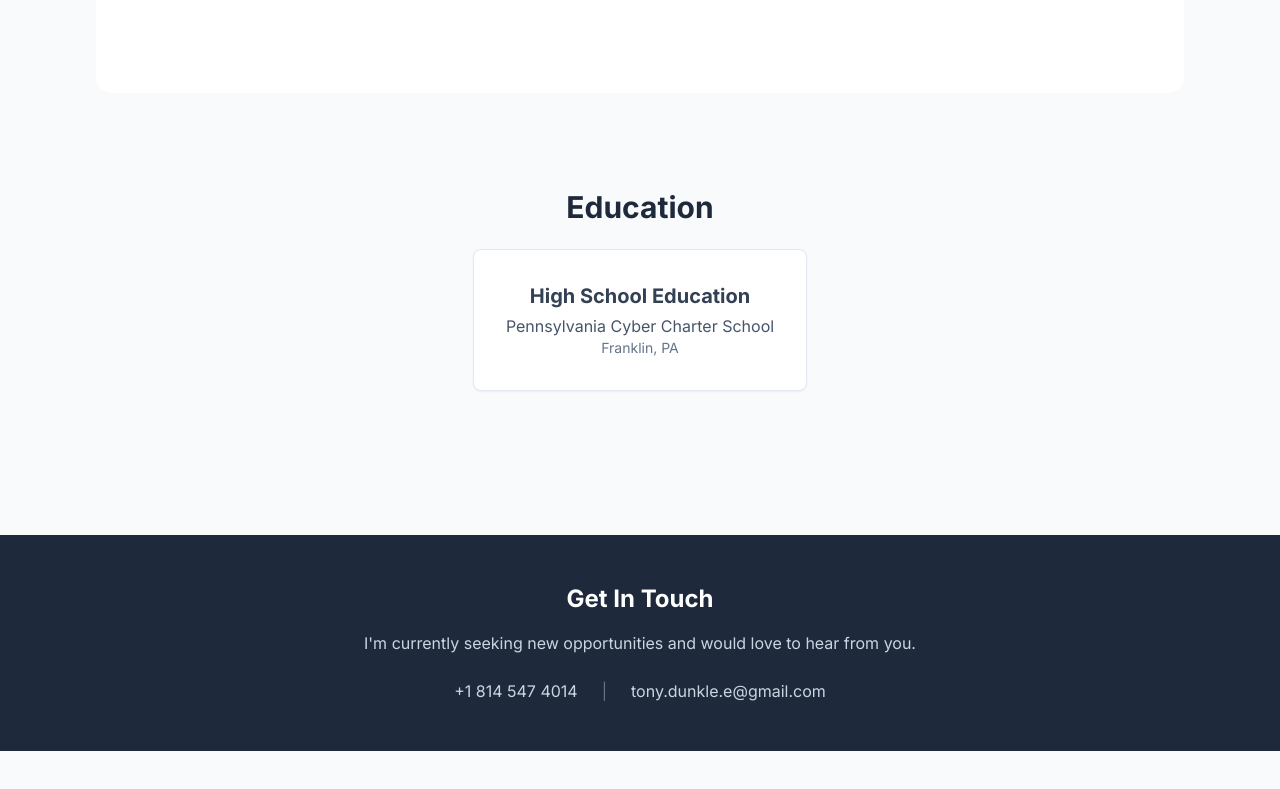
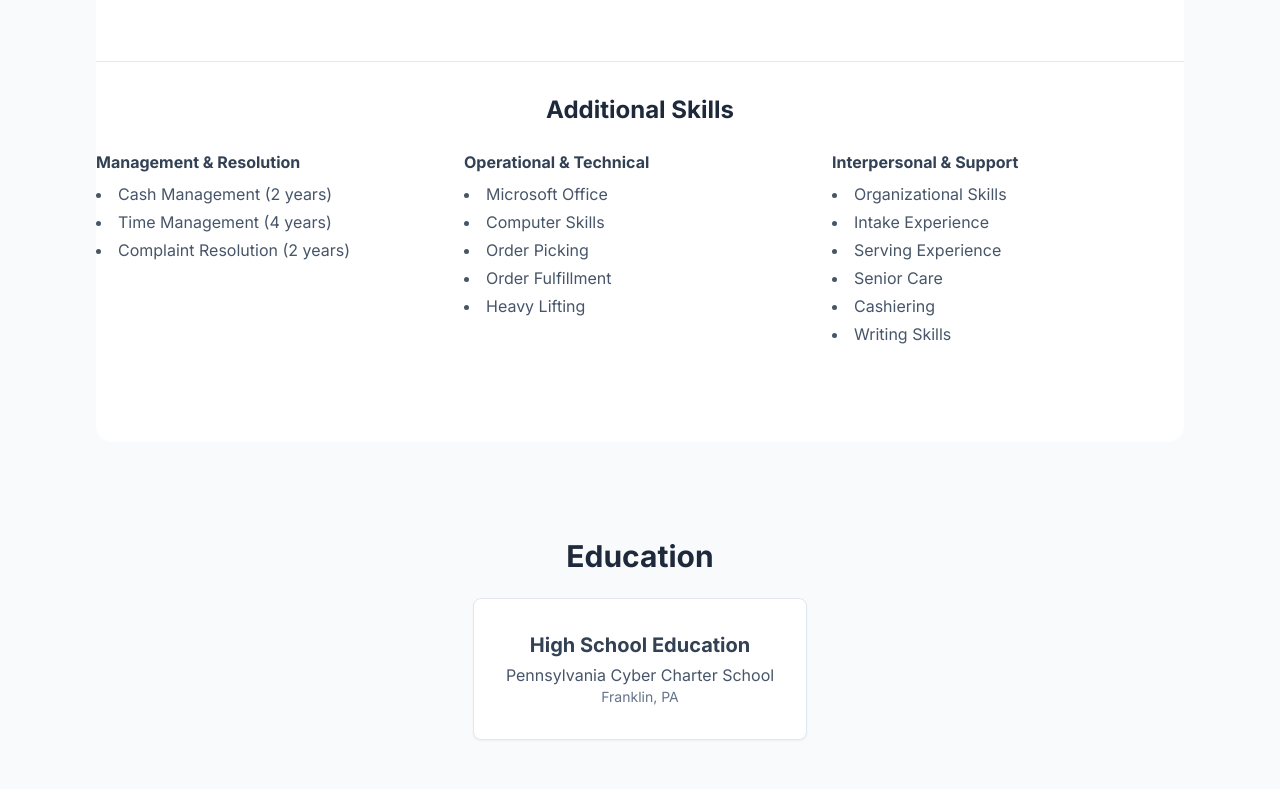
Before and after one commit to Tony-Dunkle/resume, a plain HTML site: page index.html in a window 1280 px wide. Shown: the part 2003-2792 px from the top of the page. Before the commit the page ends 2754 px from the top, so only its background shows below. Drawn offline with nearby package versions, Linux system fonts and the light colour scheme.

Commit message:
Update index.html
Added skills section, added an updated image src location for the headshot.

```diff
--- a/index.html
+++ b/index.html
@@ -14,7 +14,7 @@
     <!-- Visualization & Content Choices:
         - Summary: Report Info -> Professional Summary -> Goal: Inform -> Method: Prominent text block with key stat cards (HTML/Tailwind) -> Interaction: Static -> Justification: Provides an immediate, high-level overview of qualifications.
         - Work Experience: Report Info -> Job History & Duties -> Goal: Organize/Compare -> Method: Vertical tabbed interface (HTML/JS) -> Interaction: User clicks a job title to reveal its details -> Justification: Prevents a long, intimidating list of text. Allows focused exploration of each role.
-        - Skills: Report Info -> List of skills -> Goal: Visualize/Compare/Engage -> Method: Radar Chart -> Interaction: Hover tooltips show skill names. -> Justification: A radar chart offers a more compelling and modern visual comparison of diverse skill sets than a simple list. Library: Chart.js.
+        - Skills: Report Info -> List of skills -> Goal: Visualize/Compare/Engage -> Method: Radar Chart -> Interaction: Hover tooltips show skill names. -> Justification: A radar chart offers a more compelling and modern visual comparison of diverse skill sets than a simple list. Library: Chart.js. Additionally, a detailed categorized list of all skills is provided below the chart for comprehensive review.
         - Education: Report Info -> Schooling -> Goal: Inform -> Method: Simple text block (HTML/Tailwind) -> Interaction: Static -> Justification: Straightforward presentation for concise information.
     -->
     <!-- CONFIRMATION: NO SVG graphics used. NO Mermaid JS used. -->
@@ -124,6 +124,41 @@
              <p class="mt-2 text-lg text-slate-600 text-center max-w-2xl mx-auto">A visual representation of my key skills, developed across various demanding roles.</p>
             <div class="mt-12 chart-container">
                 <canvas id="skillsChart"></canvas>
+            </div>
+
+            <div class="mt-16 pt-8 border-t border-slate-200">
+                <h3 class="text-2xl font-bold text-slate-800 text-center mb-6">Additional Skills</h3>
+                <div id="additional-skills-list" class="grid grid-cols-1 sm:grid-cols-2 lg:grid-cols-3 gap-4 text-slate-600">
+                    <div>
+                        <h4 class="font-semibold text-slate-700 mb-2">Management & Resolution</h4>
+                        <ul class="list-disc list-inside space-y-1">
+                            <li>Cash Management (2 years)</li>
+                            <li>Time Management (4 years)</li>
+                            <li>Complaint Resolution (2 years)</li>
+                        </ul>
+                    </div>
+                    <div>
+                        <h4 class="font-semibold text-slate-700 mb-2">Operational & Technical</h4>
+                        <ul class="list-disc list-inside space-y-1">
+                            <li>Microsoft Office</li>
+                            <li>Computer Skills</li>
+                            <li>Order Picking</li>
+                            <li>Order Fulfillment</li>
+                            <li>Heavy Lifting</li>
+                        </ul>
+                    </div>
+                    <div>
+                        <h4 class="font-semibold text-slate-700 mb-2">Interpersonal & Support</h4>
+                        <ul class="list-disc list-inside space-y-1">
+                            <li>Organizational Skills</li>
+                            <li>Intake Experience</li>
+                            <li>Serving Experience</li>
+                            <li>Senior Care</li>
+                            <li>Cashiering</li>
+                            <li>Writing Skills</li>
+                        </ul>
+                    </div>
+                </div>
             </div>
         </section>
 
```
